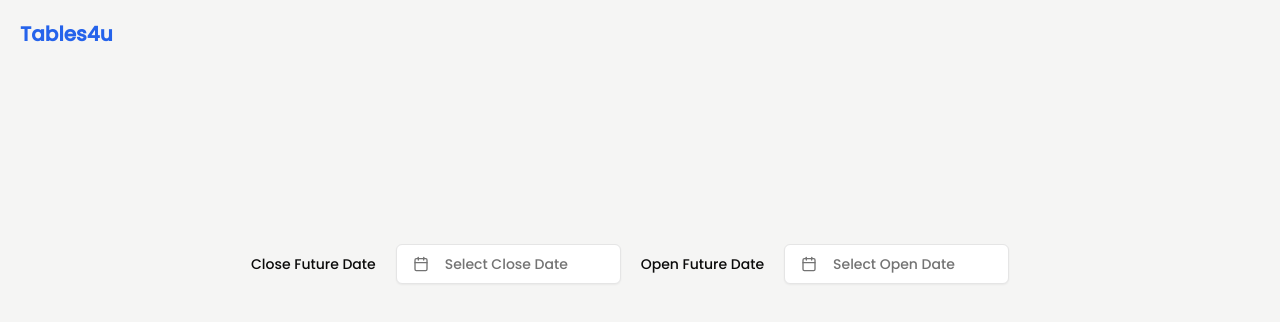
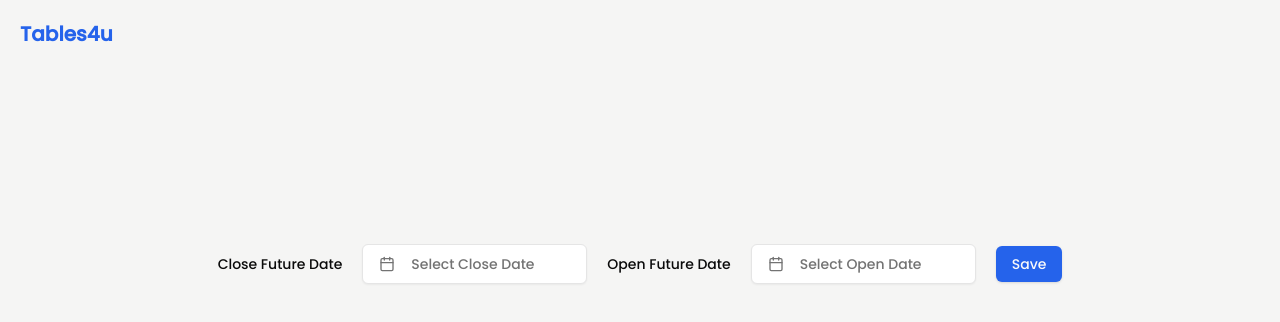
Before and after one commit to ronak-wani/Tables4u, a Next.js app: page /owners/activatedRestaurant in a window 1280 px wide. Shown: the top 322 px of the page. Built offline with nearby package versions, Linux system fonts and the light colour scheme.

Commit message:
Update page.tsx

```diff
--- a/src/app/owners/activatedRestaurant/page.tsx
+++ b/src/app/owners/activatedRestaurant/page.tsx
@@ -4,9 +4,9 @@ import {Input} from "@/components/ui/input";
 import React, {useState} from "react";
 import DateCalendar from "@/app/(components)/Date";
 import Header from "@/app/(components)/Header";
-import {Button} from "react-day-picker";
 import {Dialog, DialogContent, DialogDescription, DialogTitle} from "@/components/ui/dialog";
 import axios from "axios";
+import {Button} from "@/components/ui/Button";
 
 const instance = axios.create({
         baseURL: 'https://8ng83lxa6k.execute-api.us-east-1.amazonaws.com/G2Iteration1'
@@ -71,6 +71,8 @@ export default function activateRestaurantPage() {
                                 <DateCalendar selectedDate={openDay} onDateChange={handleOpenDay}
                                               label="Select Open Date"/>
                         </div>
+                        <div className="flex justify-center space-x-2">
+                                <Button type="button" onClick={() => setSaveDialogOpen(true)}>Save</Button>
                                 <Dialog open={saveDialogOpen} onOpenChange={setSaveDialogOpen}>
                                         <DialogContent>
                                                 <DialogTitle>Are you absolutely sure?</DialogTitle>
@@ -103,6 +105,7 @@ export default function activateRestaurantPage() {
                                         </DialogContent>
                                 </Dialog>
                         </div>
+                </div>
         </>
     )
 };
```
Lines whose indentation alone changed are shown as unchanged.
